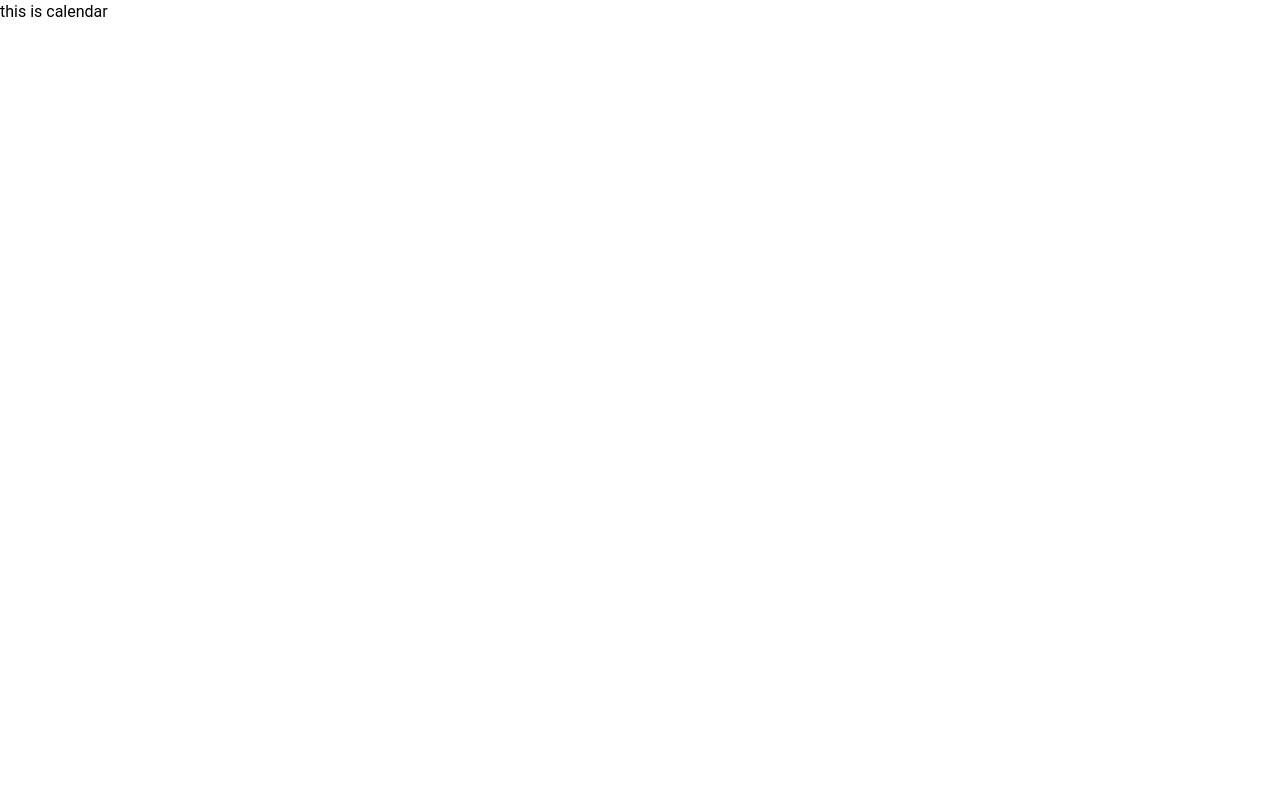
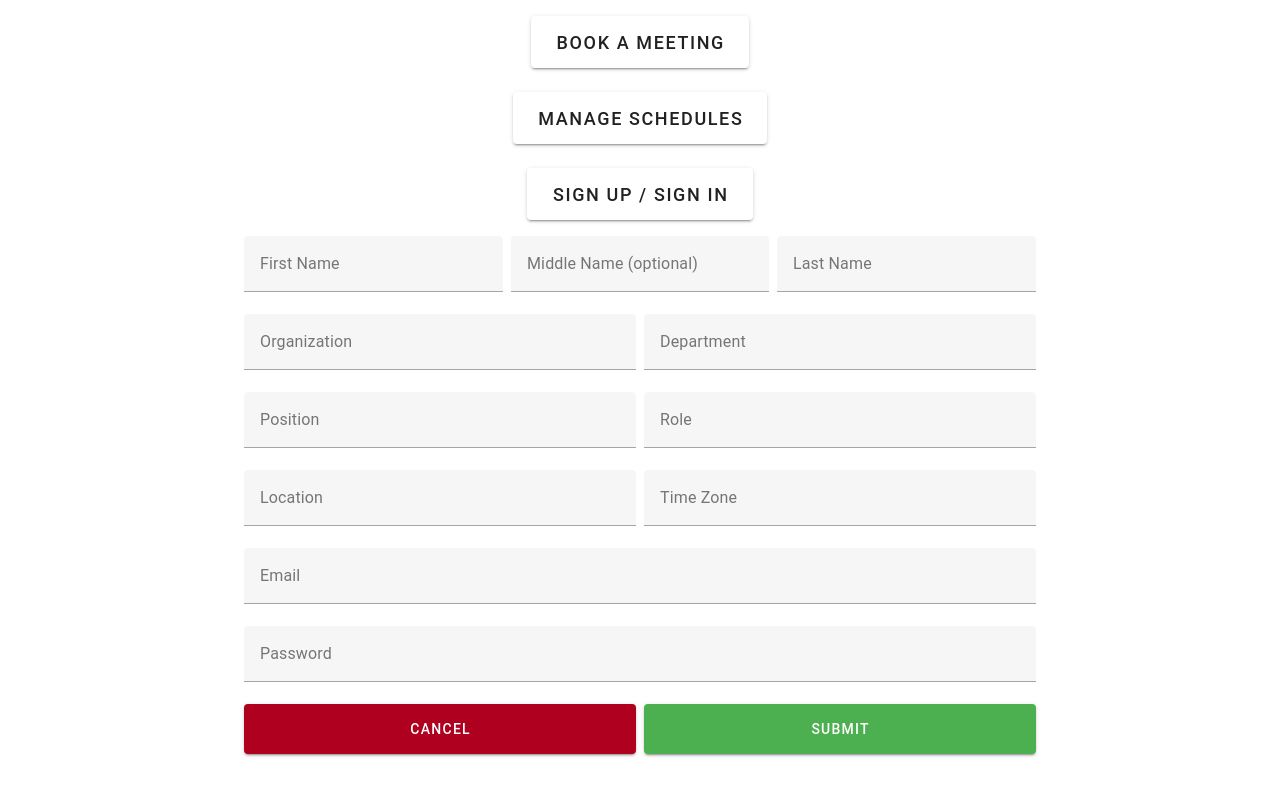
Before and after one commit to Yumi-Go/Meeting-Management-App, a Vue app: page /signup in a window 1280 px wide. Shown: the top 796 px of the page. Built offline with nearby package versions, Linux system fonts and the light colour scheme.

Commit message:
firebase signup test succeed

```diff
--- a/package.json
+++ b/package.json
@@ -11,6 +11,7 @@
   "dependencies": {
     "firebase": "^9.22.0",
     "vue": "^3.2.47",
+    "vue-router": "^4.2.1",
     "vuetify": "^3.3.1"
   },
   "devDependencies": {
--- a/src/App.vue
+++ b/src/App.vue
@@ -1,9 +1,14 @@
 <script setup>
 import Calendar from './components/Calendar.vue'
+import { useRoute, useRouter } from 'vue-router'
+import SignUp from './components/SignUp.vue'
+import HomeView from './views/HomeView.vue'
+
+const route = useRoute();
+const router = useRouter();
+
 </script>
 
 <template>
-
-  <Calendar/>
-
+  <HomeView/>
 </template>
--- /dev/null
+++ b/src/components/SignUp.vue
@@ -0,0 +1,134 @@
+<script setup>
+import { ref } from 'vue'
+import { useAuth } from "../composables/useAuth"
+import { useRouter } from 'vue-router'
+
+const { emailSignUp } = useAuth();
+
+const fName = ref('');
+const mName = ref('');
+const lName = ref('');
+const organization = ref('');
+const department = ref('');
+const position = ref('');
+const role = ref('');
+const location = ref('');
+const timeZone = ref('');
+const email = ref('');
+const password = ref('');
+const pNumber = ref('');
+const error = ref(null);
+
+</script>
+
+
+<template>
+    <v-sheet width="800" class="mx-auto">
+        <v-form ref="form">
+            <v-container>
+                <v-row>
+                    <v-col class="mr-2 pa-0">
+                        <v-text-field
+                            v-model="fName"
+                            label="First Name"
+                            required
+                        />
+                    </v-col>
+                    <v-col class="mr-2 pa-0">
+                        <v-text-field
+                            v-model="mName"
+                            label="Middle Name (optional)"
+                        />
+                    </v-col>
+                    <v-col class="ma-0 pa-0">
+                        <v-text-field
+                            v-model="lName"
+                            label="Last Name"
+                            required
+                        />
+                    </v-col>
+                </v-row>
+                <v-row>
+                    <v-col class="mr-2 pa-0">
+                        <v-text-field
+                            v-model="organization"
+                            label="Organization"
+                        />
+                    </v-col>
+                    <v-col class="ma-0 pa-0">
+                        <v-text-field
+                            v-model="department"
+                            label="Department"
+                        />
+                    </v-col>
+                </v-row>
+                <v-row>
+                    <v-col class="mr-2 pa-0">
+                        <v-text-field
+                            v-model="position"
+                            label="Position"
+                        />
+                    </v-col>
+                    <v-col class="ma-0 pa-0">
+                        <v-text-field
+                            v-model="role"
+                            label="Role"
+                        />
+                    </v-col>
+                </v-row>
+                <v-row>
+                    <v-col class="mr-2 pa-0">
+                        <v-text-field
+                            v-model="location"
+                            label="Location"
+                        />
+                    </v-col>
+                    <v-col class="ma-0 pa-0">
+                        <v-text-field
+                            v-model="timeZone"
+                            label="Time Zone"
+                        />
+                    </v-col>
+                </v-row>
+                <v-row>
+                    <v-text-field
+                        v-model="email"
+                        label="Email"
+                        required
+                    />
+                </v-row>
+                <v-row>
+                    <v-text-field
+                        v-model="password"
+                        label="Password"
+                        required
+                    />
+                </v-row>
+                <v-row>
+                    <v-col class="mr-1 pa-0">
+                        <v-btn
+                            width="100%"
+                            height="50"
+                            color="error"
+                            class=""
+                            @click="cancel"
+                        >
+                            Cancel
+                        </v-btn>
+                    </v-col>
+                    <v-col class="ml-1 pa-0">
+                        <v-btn
+                            width="100%"
+                            height="50"
+                            color="success"
+                            class=""
+                            @click="emailSignUp(email, password)"
+                        >
+                            Submit
+                        </v-btn>
+                    </v-col>
+                </v-row>
+            </v-container>
+        </v-form>
+    </v-sheet>
+</template>
--- /dev/null
+++ b/src/composables/useAuth.js
@@ -0,0 +1,45 @@
+import { auth, db } from '../firebaseConfig';
+import { createUserWithEmailAndPassword, signInWithEmailAndPassword, signOut } from "firebase/auth";
+
+export function useAuth() {
+
+    function emailSignUp(email, password) {
+        console.log("signUpWithEmail: ");
+        createUserWithEmailAndPassword(auth, email, password)
+        .then((userCredential) => {
+            const user = userCredential.user;
+            console.log(user);
+        })
+        .catch((error) => {
+            const errorCode = error.code;
+            const errorMessage = error.message;
+            console.log('SignUp Error code: ', errorCode);
+            console.log('SignUp Error Message: ', errorMessage);
+        });
+    }
+
+    function emailSignIn(email, password) {
+        signInWithEmailAndPassword(auth, email, password)
+          .then((userCredential) => {
+            const user = userCredential.user;
+            console.log(user);
+          })
+          .catch((error) => {
+            const errorCode = error.code;
+            const errorMessage = error.message;
+            console.log('SignIn Error code: ', errorCode);
+            console.log('SignIn Error Message: ', errorMessage);
+          });
+    }
+
+    function logOut() {
+        signOut(auth).then(() => {
+            console.log("Sign Out successful!");
+        }).catch((error) => {
+            console.log("SignOut Error: ", error);
+          });
+
+    }
+
+    return { emailSignUp, emailSignIn, logOut }
+}
--- a/src/firebaseConfig.js
+++ b/src/firebaseConfig.js
@@ -13,7 +13,7 @@ const firebaseConfig = {
 };
 
 const app = initializeApp(firebaseConfig);
-const auth = getAuth(firebaseApp);
+const auth = getAuth(app);
 const db = getFirestore(app);
 
 export { auth, db };
--- a/src/main.js
+++ b/src/main.js
@@ -1,15 +1,36 @@
 import { createApp } from 'vue'
 import './index.css'
 import App from './App.vue'
-
+import { createRouter, createWebHistory } from 'vue-router'
+import Home from './views/HomeView.vue'
+import SignUp from './components/SignUp.vue'
 import 'vuetify/styles'
 import { createVuetify } from 'vuetify'
 import * as components from 'vuetify/components'
 import * as directives from 'vuetify/directives'
+
+// router not working
+const router = createRouter({
+  history: createWebHistory(),
+  routes: [
+    {
+      path: '/',
+      name: 'Home',
+      component: Home,
+    },
+    {
+      path: '/signup',
+      name: 'SignUp',
+      component: SignUp,
+    },
+  ]
+})
+
+
 
 const vuetify = createVuetify({
   components,
   directives,
 })
 
-createApp(App).use(vuetify).mount('#app')
+createApp(App).use(router).use(vuetify).mount('#app')
--- /dev/null
+++ b/src/views/HomeView.vue
@@ -0,0 +1,32 @@
+<script setup>
+import Calendar from '../components/Calendar.vue'
+import { useRoute, useRouter } from 'vue-router'
+import SignUp from '../components/SignUp.vue'
+
+const route = useRoute();
+const router = useRouter();
+
+</script>
+
+<template>
+  <v-container>
+    <v-row align="center" justify="center">
+      <v-col cols="auto">
+        <v-btn size="x-large">Book a meeting</v-btn>
+      </v-col>
+    </v-row>
+    <v-row align="center" justify="center">
+      <v-col cols="auto">
+        <v-btn size="x-large">Manage Schedules</v-btn>
+      </v-col>
+    </v-row>
+    <v-row align="center" justify="center">
+      <v-col cols="auto">
+        <v-btn size="x-large" to="" target="_blank">Sign Up / Sign In</v-btn>
+      </v-col>
+    </v-row>
+    <v-row align="center" justify="center">
+      <SignUp/>
+    </v-row>
+  </v-container>
+</template>
```
Also changed, not shown: src/composables/userAuth.js (deleted, +0 -16 lines), src/components/SignIn.vue (added), 1 other file (tests, documents, lock files or other folders).
